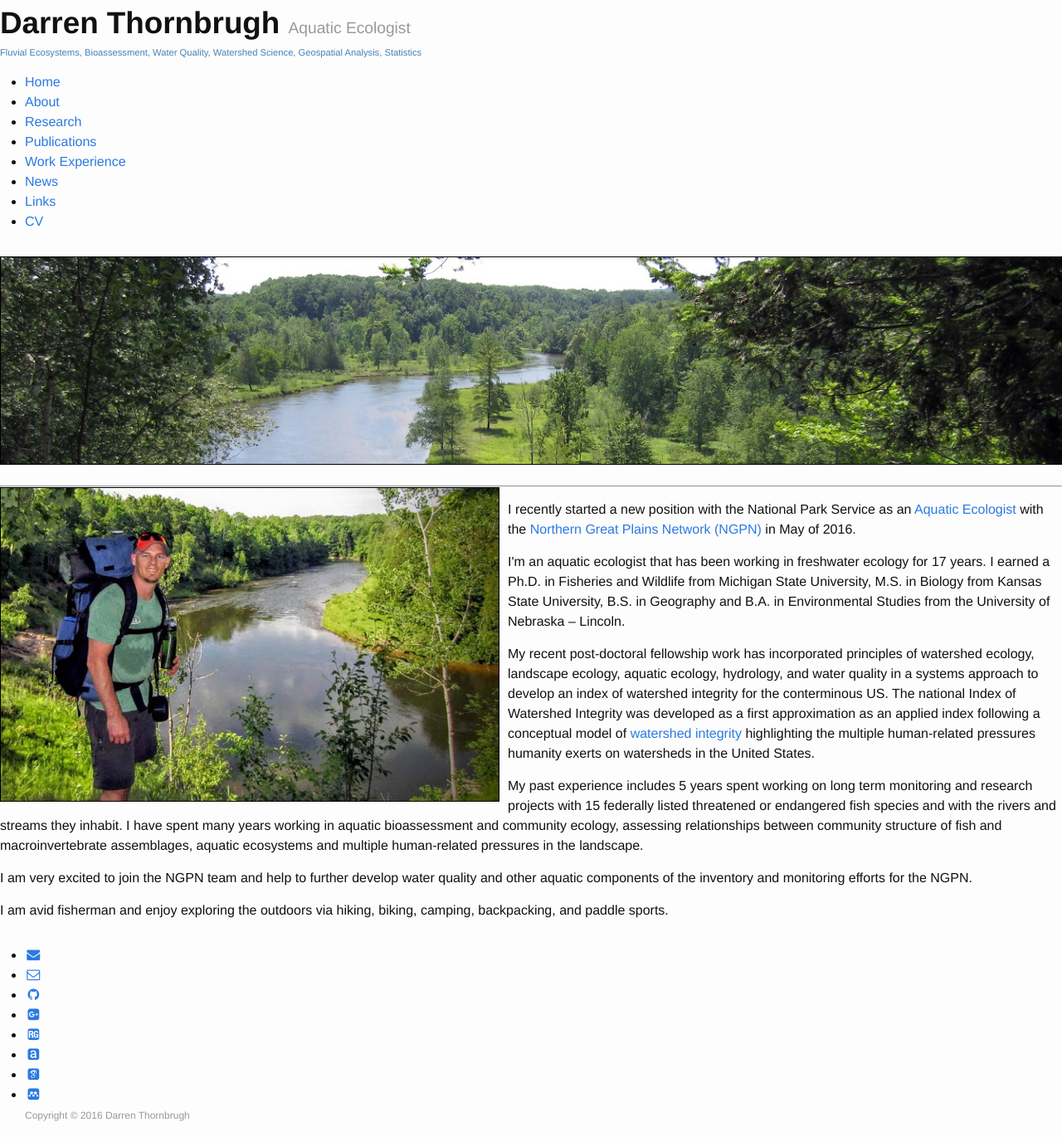
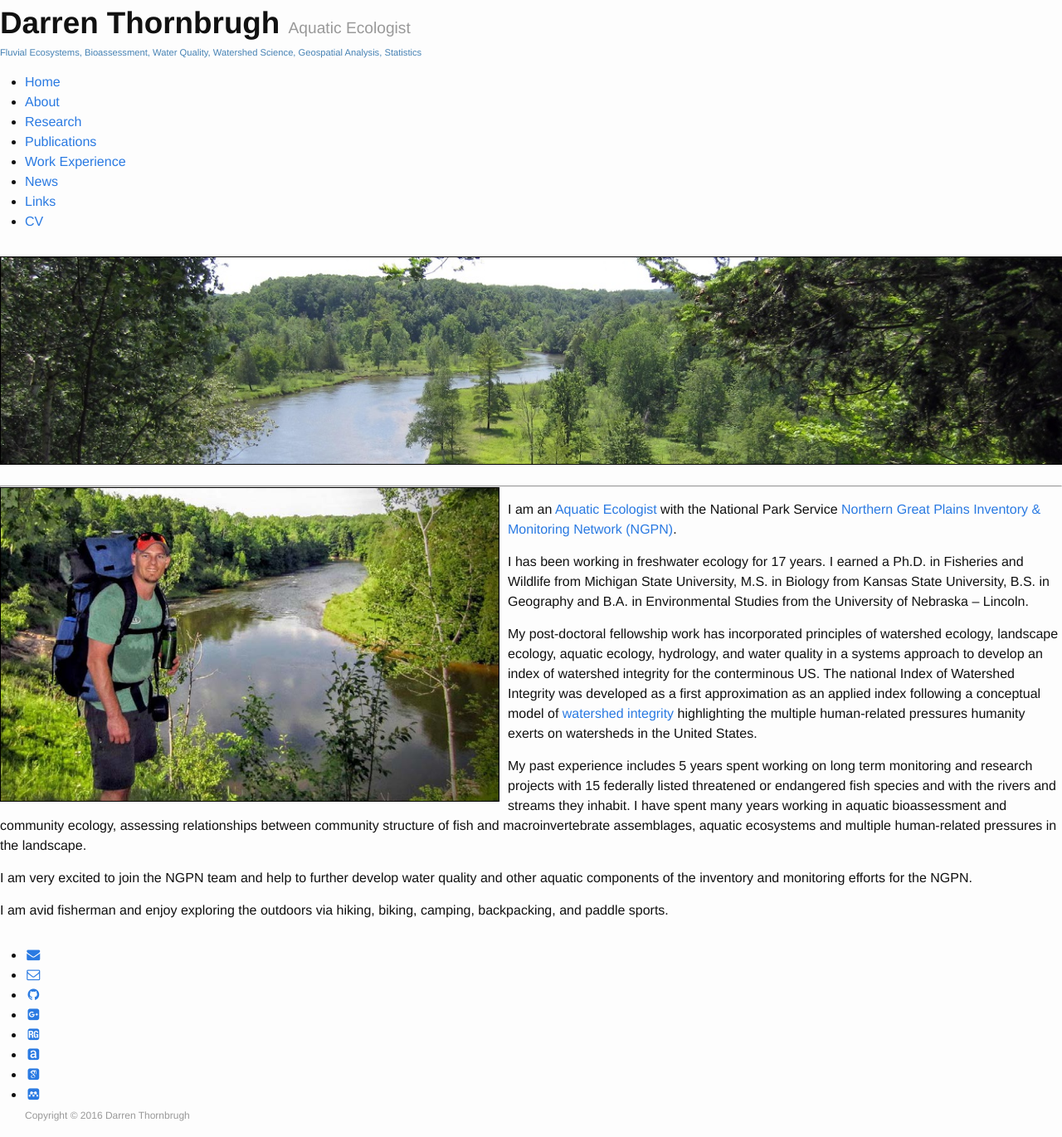
Before and after one commit to dthor/dthor.github.io, a Jekyll site: the page built from index.md, in a window 1280 px wide. Shown: the whole page at 83% size. Built offline with Jekyll 4.4.1, drawn with Linux system fonts in a browser that asks for light colours; nearby versions of some CDN libraries; some web fonts are replaced.

Commit message:
Update webpage

```diff
--- a/index.md
+++ b/index.md
@@ -9,11 +9,11 @@ title: ''
 
 <img src="/images/NGPN_Spring2016_DThornbrugh.jpg" class="pure-img" width="600px" align="left" style="float:left; margin-right:10px; margin-bottom:5px; border:1px solid #000000"/>
 
-<p text-align:justify>I recently started a new position with the National Park Service as an <a href="https://irma.nps.gov/DataStore/DownloadFile/549423">Aquatic Ecologist</a> with the <a href="http://science.nature.nps.gov/im/units/ngpn/about.cfm/">Northern Great Plains Network (NGPN)</a> in May of 2016.</p>
+<p text-align:justify>I am an <a href="https://irma.nps.gov/DataStore/DownloadFile/549423">Aquatic Ecologist</a> with the National Park Service <a href="http://science.nature.nps.gov/im/units/ngpn/about.cfm/">Northern Great Plains Inventory & Monitoring Network (NGPN)</a>.</p>
 
-<p text-align:justify>I'm an aquatic ecologist that has been working in freshwater ecology for 17 years. I earned a Ph.D. in Fisheries and Wildlife from Michigan State University, M.S. in Biology from Kansas State University, B.S. in Geography and B.A. in Environmental Studies from the University of Nebraska – Lincoln.</p>
+<p text-align:justify>I has been working in freshwater ecology for 17 years. I earned a Ph.D. in Fisheries and Wildlife from Michigan State University, M.S. in Biology from Kansas State University, B.S. in Geography and B.A. in Environmental Studies from the University of Nebraska – Lincoln.</p>
 
-<p text-align:justify>My recent post-doctoral fellowship work has incorporated principles of watershed ecology, landscape ecology, aquatic ecology, hydrology, and water quality in a systems approach to develop an index of watershed integrity for the conterminous US. The national Index of Watershed Integrity was developed as a first approximation as an applied index following a conceptual model of <a href="http://onlinelibrary.wiley.com/doi/10.1002/rra.2978/full/">watershed integrity</a> highlighting the multiple human-related pressures humanity exerts on watersheds in the United States. </p>
+<p text-align:justify>My post-doctoral fellowship work has incorporated principles of watershed ecology, landscape ecology, aquatic ecology, hydrology, and water quality in a systems approach to develop an index of watershed integrity for the conterminous US. The national Index of Watershed Integrity was developed as a first approximation as an applied index following a conceptual model of <a href="http://onlinelibrary.wiley.com/doi/10.1002/rra.2978/full/">watershed integrity</a> highlighting the multiple human-related pressures humanity exerts on watersheds in the United States. </p>
 
 <p text-align:justify>My past experience includes 5 years spent working on long term monitoring and research projects with 15 federally listed threatened or endangered fish species and with the rivers and streams they inhabit. I have spent many years working in aquatic bioassessment and community ecology, assessing relationships between community structure of fish and macroinvertebrate assemblages, aquatic ecosystems and multiple human-related pressures in the landscape.</p>
 
```
Also changed, not shown: cv/cv.md (+1 -1 lines), publications/publications.md (+11 -8 lines), 2 other files.
